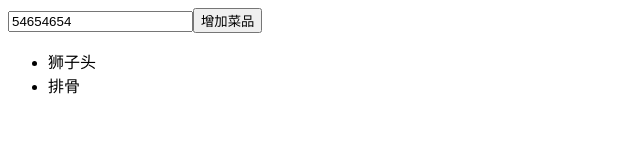
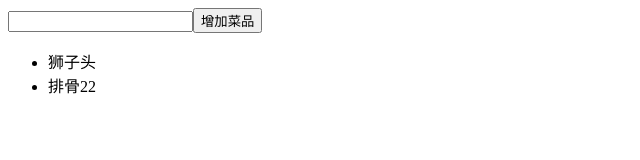
Before and after one commit to XguangY/React16_example, a React (Create React App) app in the folder demo01/: page / in a window 1280 px wide. Shown: the top 160 px of the page, without its empty margins (0-640 px from the left). Built offline with nearby package versions, Linux system fonts and the light colour scheme.

Commit message:
点餐小demo

```diff
--- a/demo01/src/women.js
+++ b/demo01/src/women.js
@@ -4,8 +4,8 @@ class Women extends Component {
     constructor(props) {
         super(props)
         this.state = {
-            valueImput: '54654654',
-            valueList: []
+            valueImput: '',
+            valueList: ['狮子头', '排骨22']
         }
     }
     inputChange(e){
@@ -13,16 +13,39 @@ class Women extends Component {
             valueImput:e.target.value
         })
     }
+    addList(e) {
+        this.setState({
+            valueList : [...this.state.valueList, this.state.valueImput],
+            valueImput: ''
+        })
+    }
+    deleteItem(index) {
+        let list = this.state.valueList
+        list.splice(index, 1)
+        this.setState({
+            list
+        })
+    }
     render() {
         return (
             <Fragment>
                 <div>
                     <input value = { this.state.valueImput } onChange={this.inputChange.bind(this)}/>
-                    <button>增加菜品</button>
+                    <button onClick = { this.addList.bind(this)}>增加菜品</button>
                 </div>
                 <ul>
-                    <li>狮子头</li>
-                    <li>排骨</li>
+                    {
+                        this.state.valueList.map((item, index) => {
+                            return (
+                                <li
+                                    key= {index + item}
+                                    onClick={this.deleteItem.bind(this,index)}
+                                >
+                                    {item}
+                                </li>
+                            )
+                        })
+                    }
                 </ul>
             </Fragment>
         )
```
